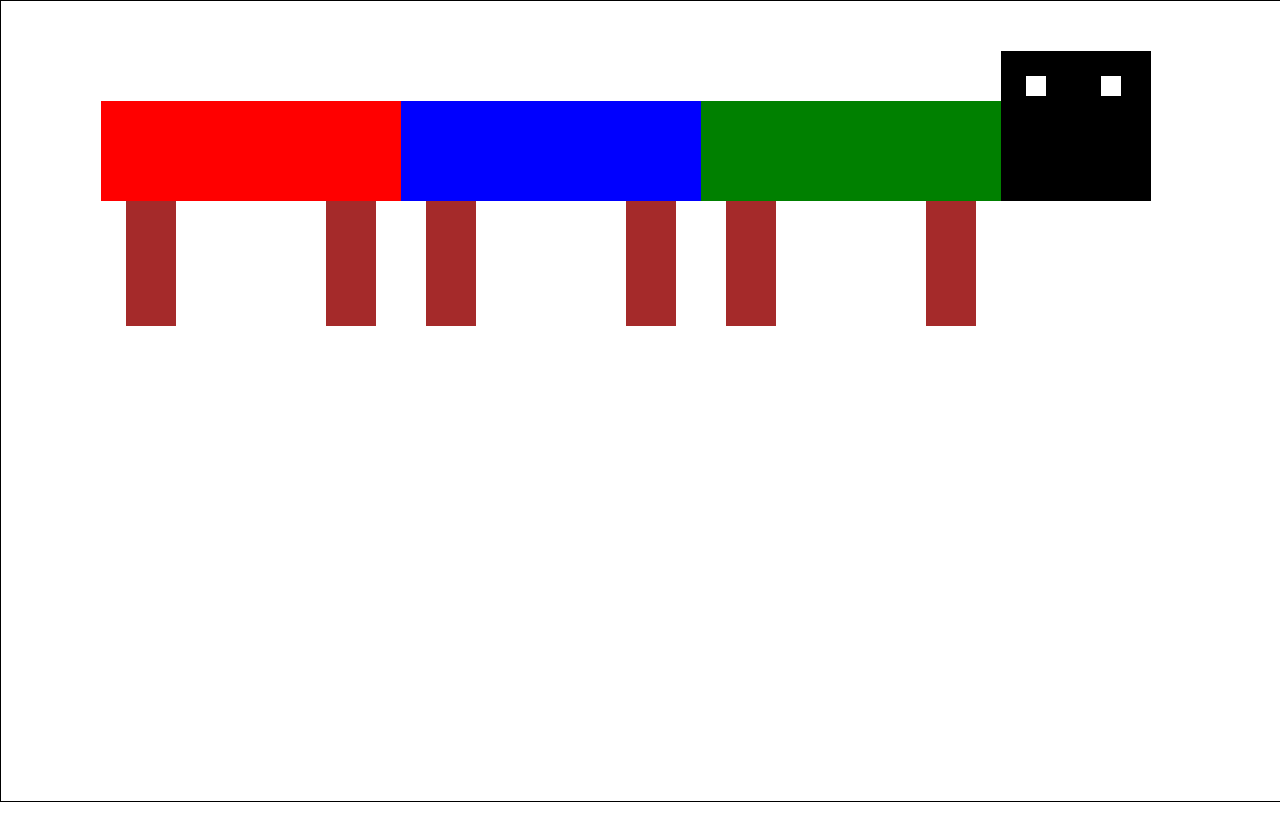
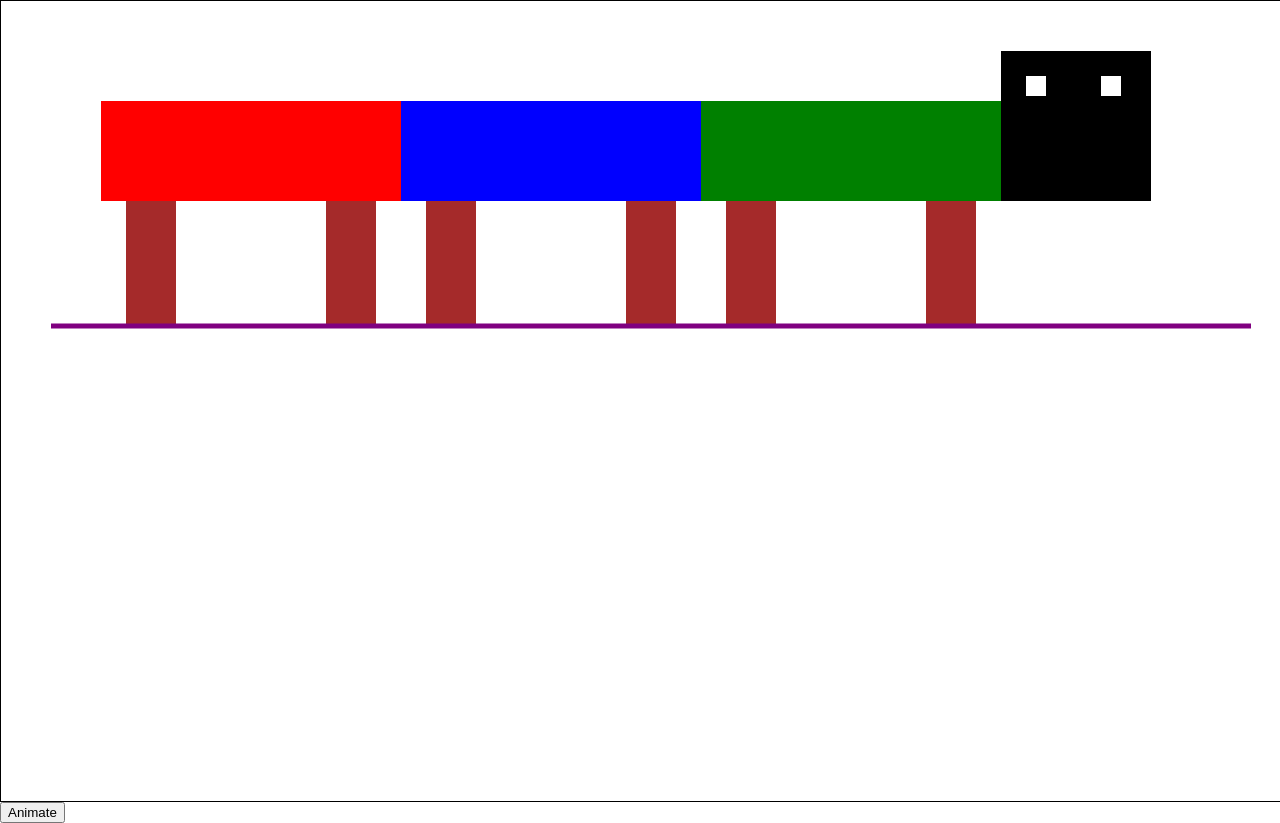
Before and after one commit to Darienistaken/Darienistaken.github.io, a plain HTML site: page canvas.html in a window 1280 px wide. Before the commit the page ends 802 px from the top, so only its background shows below. Drawn offline with Linux system fonts and the light colour scheme.

Commit message:
Add files via upload

```diff
--- a/canvas.html
+++ b/canvas.html
@@ -13,7 +13,77 @@
         </style>
     </head>
     <body>
-        <canvas></canvas>
-        <script src="canvas.js"></script>
+        <canvas id="myCanvas"></canvas>
+        <button type='button' onclick=Animate()>Animate</button>
+        <script>
+            var canvas = document.querySelector('canvas');
+
+
+canvas.width = window.innerWidth;
+canvas.height = window.innerHeight;
+
+var c = canvas.getContext('2d');
+var elem = document.getElementById('myCavnas');
+
+// c.fillStyle(x, y, width, height);
+
+c.fillStyle = "red"
+c.fillRect(100, 100, 300, 100);
+c.fillStyle = "blue"
+c.fillRect(400, 100, 300, 100);
+c.fillStyle = "green"
+c.fillRect(700, 100, 300, 100);
+c.fillStyle = "brown"
+c.fillRect(125, 200, 50, 125);
+c.fillStyle = "brown"
+c.fillRect(325, 200, 50, 125);
+c.fillStyle = "brown"
+c.fillRect(425, 200, 50, 125);
+c.fillStyle = "brown"
+c.fillRect(625, 200, 50, 125);
+c.fillStyle = "brown"
+c.fillRect(725, 200, 50, 125);
+c.fillStyle = "brown"
+c.fillRect(925, 200, 50, 125);
+c.fillStyle = "black"
+c.fillRect(1000, 50, 150, 150);
+c.fillStyle = "white"
+c.fillRect(1025, 75, 20, 20);
+c.fillStyle = "white"
+c.fillRect(1100, 75, 20, 20);
+console.log(canvas);
+
+var y = 140
+
+//Animation
+function Animate() {
+    requestAnimationFrame(Animate);
+    c.fillStyle = "brown"
+    c.fillRect(85, y, 15, 15)
+    y += 0.5
+}
+
+
+// Line
+// (x, y);
+
+c.lineWidth = 5;
+c.beginPath();
+c.moveTo(50, 325);
+c.lineTo(1250, 325);
+c.strokeStyle = "purple"
+c.stroke();
+
+
+// Circle
+
+//c.beginPath();
+//c.arc(1500, 200, 50, 0, 2 * Math.PI);
+//c.fill("yellow")
+//c.strokeStyle = "black"
+//c.stroke();
+
+
+        </script>
     </body>
 </html>
```
Also changed, not shown: index.html (+2 -2 lines).
